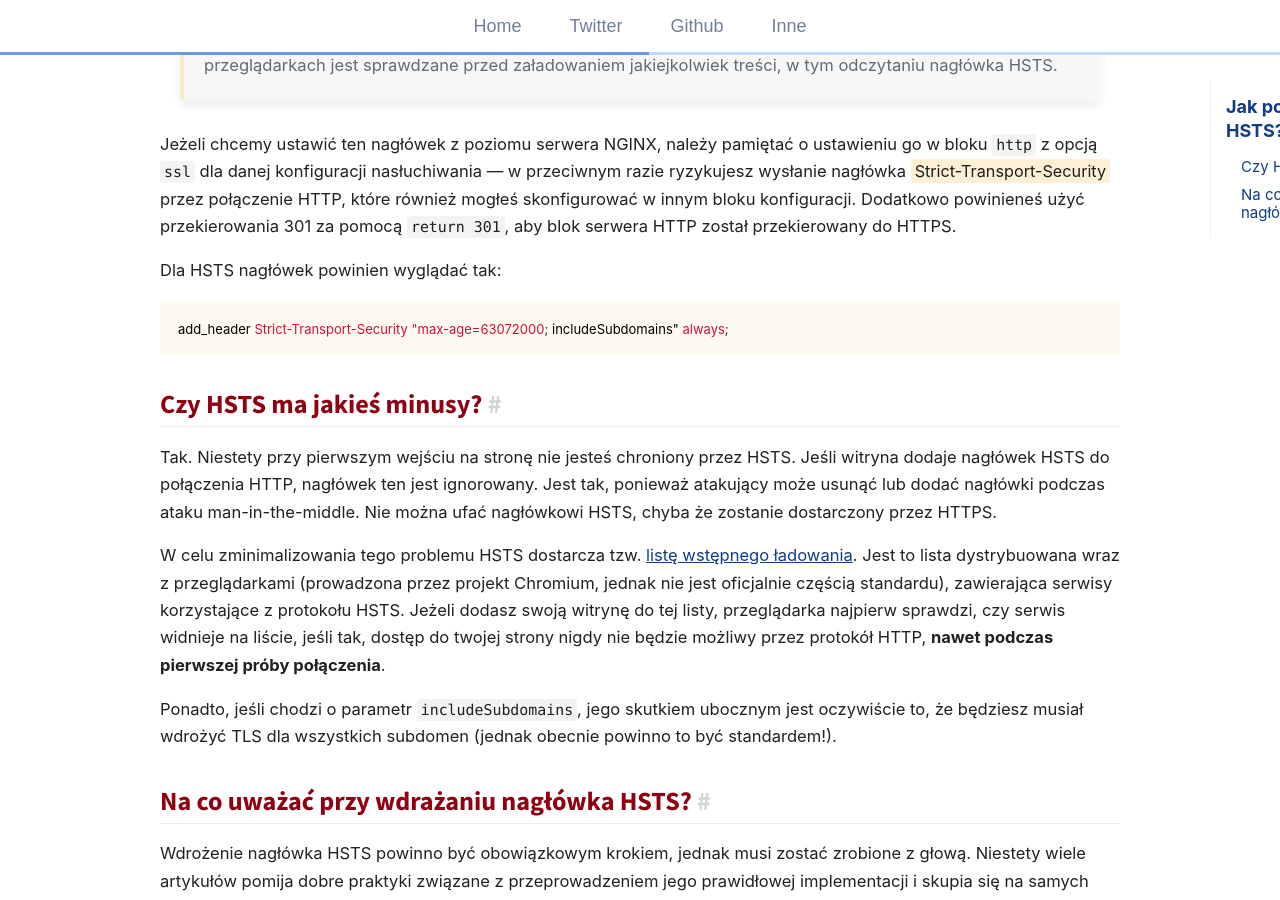
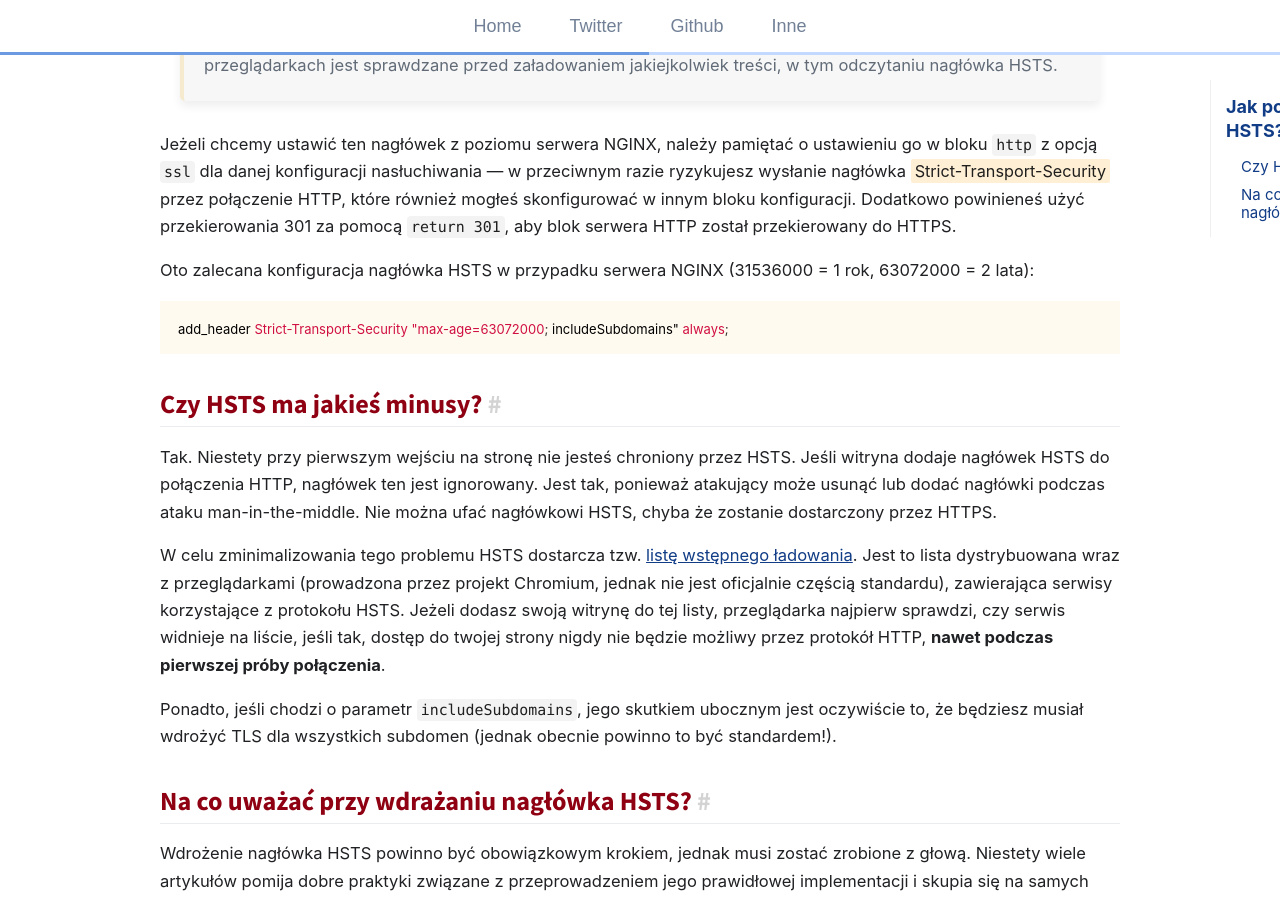
Before and after one commit to git04112019/trimstray.github.io, a Jekyll site: the page built from _posts/2020-01-09-jak_poprawnie_wdrozyc_naglowek_hsts.md, in a window 1280 px wide and 900 px high, scrolled down 2366 px. Built offline with Jekyll 4.4.1, drawn with Linux system fonts in a browser that asks for light colours; comment, search, counter and statistics services are not loaded.

Commit message:
uncommited changes - signed-off-by: trimstray <trimstray@gmail.com>

````diff
--- a/_posts/2020-01-09-jak_poprawnie_wdrozyc_naglowek_hsts.md
+++ b/_posts/2020-01-09-jak_poprawnie_wdrozyc_naglowek_hsts.md
@@ -43,7 +43,7 @@ Co więcej, parametr określający maksymalny czas, przez jaki komunikacja będz
 
 Jeżeli chcemy ustawić ten nagłówek z poziomu serwera NGINX, należy pamiętać o ustawieniu go w bloku `http` z opcją `ssl` dla danej konfiguracji nasłuchiwania — w przeciwnym razie ryzykujesz wysłanie nagłówka <span class="h-b">Strict-Transport-Security</span> przez połączenie HTTP, które również mogłeś skonfigurować w innym bloku konfiguracji. Dodatkowo powinieneś użyć przekierowania 301 za pomocą `return 301`, aby blok serwera HTTP został przekierowany do HTTPS.
 
-Dla HSTS nagłówek powinien wyglądać tak:
+Oto zalecana konfiguracja nagłówka HSTS w przypadku serwera NGINX (31536000 = 1 rok, 63072000 = 2 lata):
 
 ```nginx
 add_header Strict-Transport-Security "max-age=63072000; includeSubdomains" always;
````
